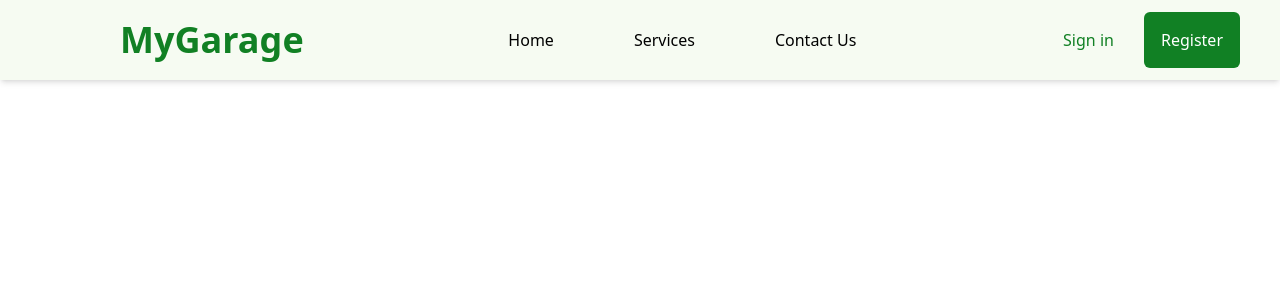
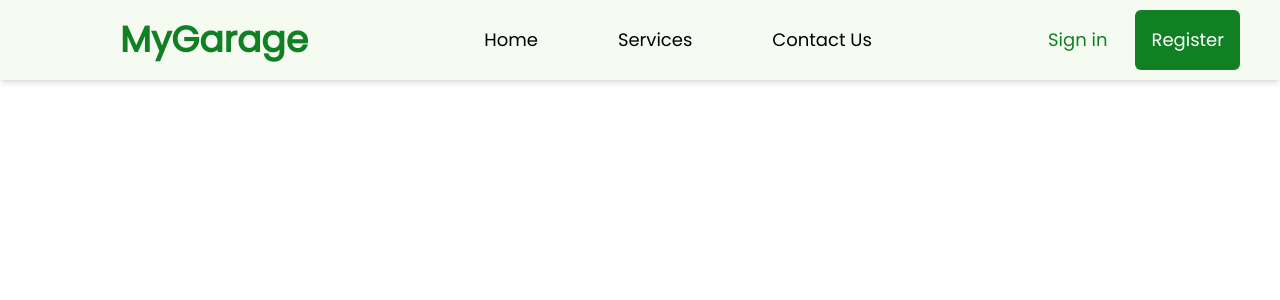
Before and after one commit to mog-rn/eGarage, a Next.js app in the folder web-client/: page / in a window 1280 px wide. Shown: the top 300 px of the page. Built offline with nearby package versions, Linux system fonts and the light colour scheme.

Commit message:
Added the poppins font and configured it in the project

```diff
--- /dev/null
+++ b/web-client/components/reusables/Footer.jsx
@@ -0,0 +1,9 @@
+import React from 'react'
+
+const Footer = () => {
+  return (
+    <div>Footer</div>
+  )
+}
+
+export default Footer
--- a/web-client/components/reusables/NavBar.jsx
+++ b/web-client/components/reusables/NavBar.jsx
@@ -2,14 +2,14 @@ import React from 'react'
 
 const NavBar = () => {
   return (
-    <div className="flex items-center justify-between h-16 w-full shadow-md p-10 top-2 bg-[#F6FBF2]">
+    <div className="font-san flex items-center justify-between h-16 w-full shadow-md p-10 top-2 bg-[#F6FBF2]">
         {/* logo */}
         <div className='ml-20'>
             <h1 className='text-4xl text-[#118024] font-bold'>MyGarage</h1>
         </div>
         {/* Links */}
         <div>
-            <ul className='flex flex-row space-x-20 items-end'>
+            <ul className='flex text-lg flex-row space-x-20 items-end'>
                 <li>Home</li>
                 <li>Services</li>
                 <li>Contact Us</li>
@@ -17,8 +17,8 @@ const NavBar = () => {
         </div>
         {/* Buttons */}
         <div className='space-x-7 '>
-            <button className='text-[#118024] w-[55px] h-[45px]'>Sign in</button>
-            <button className='bg-[#118024] text-white p-4 w-24 rounded-md'>Register</button>
+            <button className='text-[#118024] text-lg w-auto h-[45px]'>Sign in</button>
+            <button className='bg-[#118024] text-white text-lg p-4 w-auto rounded-md'>Register</button>
         </div>
     </div>
   )
--- a/web-client/styles/globals.css
+++ b/web-client/styles/globals.css
@@ -1,3 +1,7 @@
+@import url('https://fonts.googleapis.com/css2?family=Poppins&display=swap');
+
+
+
 @tailwind base;
 @tailwind components;
 @tailwind utilities;
--- a/web-client/tailwind.config.js
+++ b/web-client/tailwind.config.js
@@ -1,10 +1,16 @@
+const defaultTheme = require('tailwindcss/defaultTheme')
+
 module.exports = {
   content: [
     "./pages/**/*.{js,ts,jsx,tsx}",
     "./components/**/*.{js,ts,jsx,tsx}",
   ],
   theme: {
-    extend: {},
+    extend: {
+      fontFamily: {
+        sans: ['Poppins', ...defaultTheme.fontFamily.sans]
+      }
+    },
   },
   plugins: [
     require('tailwind-scrollbar-hide')
```
